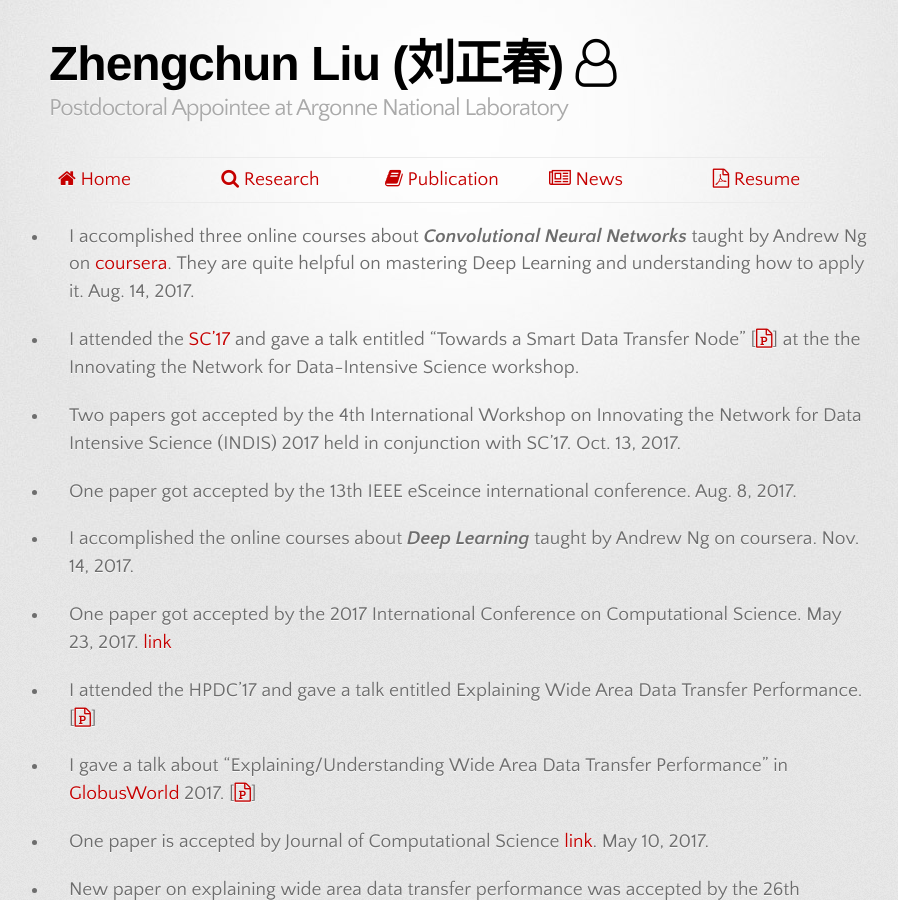
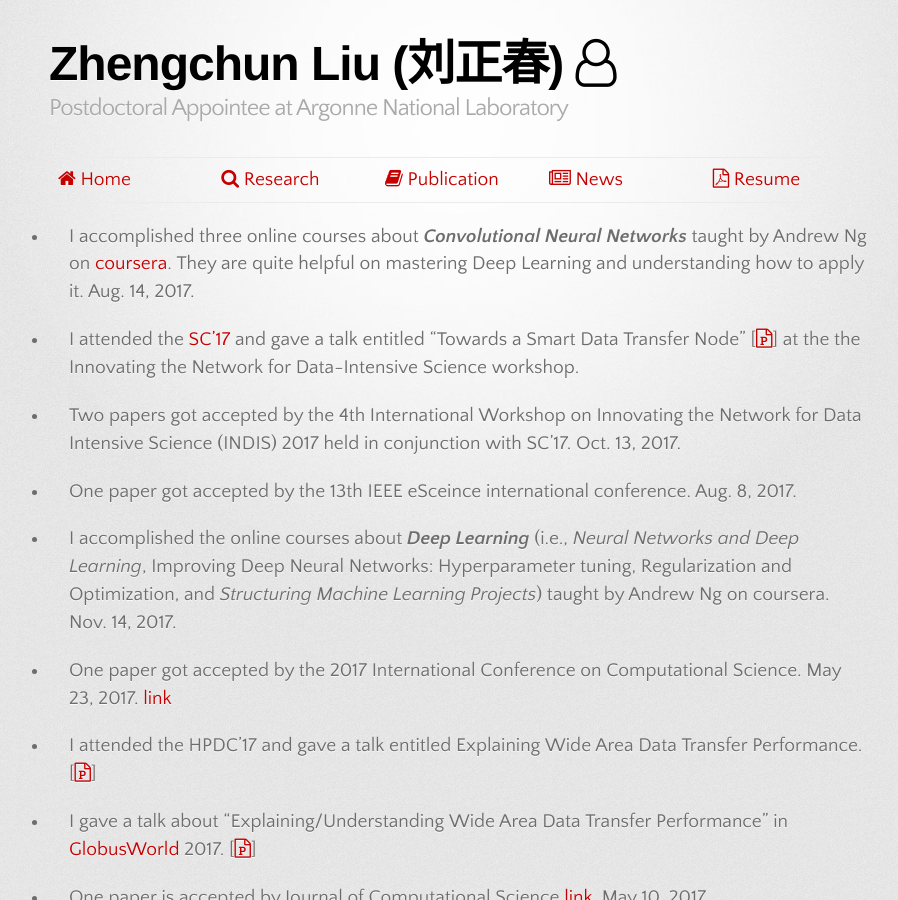
Before and after one commit to lzhengchun/lzhengchun.github.io, a Jekyll site: the page built from News.md, in a window 1280 px wide and 900 px high. Shown: the whole window, without its empty margins (181-1079 px from the left). Built offline with Jekyll 4.4.1, drawn with Linux system fonts in a browser that asks for light colours; some web fonts are replaced.

Commit message:
add, delete, polish etc.

```diff
--- a/News.md
+++ b/News.md
@@ -13,7 +13,7 @@ title: What's new
 <!---
 * One paper got rejected by SC'17. Although we wrote it in a hurry and failed to make some things clear enough, we do learn a lot from the comments.
 --->
-* I accomplished the online courses about ***Deep Learning*** taught by Andrew Ng on coursera. Nov. 14, 2017.
+* I accomplished the online courses about ***Deep Learning*** (i.e., *Neural Networks and Deep Learning*, Improving Deep Neural Networks: Hyperparameter tuning, Regularization and Optimization, and *Structuring Machine Learning Projects*) taught by Andrew Ng on coursera. Nov. 14, 2017.
 
 * One paper got accepted by the 2017 International Conference on Computational Science. May 23, 2017. [link](https://doi.org/10.1016/j.procs.2017.05.147)
 
```
